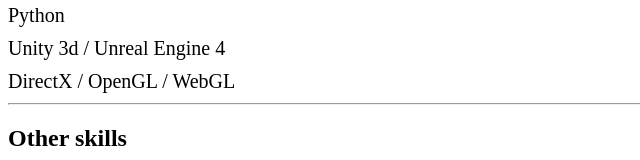
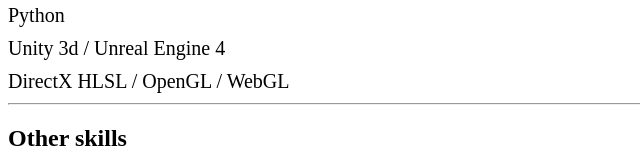
Before and after one commit to breinsp/breinsp.github.io, a plain HTML site: page pages/technologies/technologies.html in a window 1280 px wide. Shown: the part 315-475 px from the top of the page, without its empty margins (0-640 px from the left). Drawn offline with Linux system fonts and the light colour scheme; files that its build step writes are made by us from their sources.

Commit message:
directX -> directX HLSL

```diff
--- a/pages/technologies/technologies.html
+++ b/pages/technologies/technologies.html
@@ -21,7 +21,7 @@
             <p class="tech-entry">Android / Ionic / Cordova</p>
             <p class="tech-entry">Python</p>
             <p class="tech-entry">Unity 3d / Unreal Engine 4</p>
-            <p class="tech-entry">DirectX / OpenGL / WebGL</p>
+            <p class="tech-entry">DirectX HLSL / OpenGL / WebGL</p>
             <hr/>
             <h2>Other skills</h2>
             <p class="tech-entry">VCS / Git</p>
```
